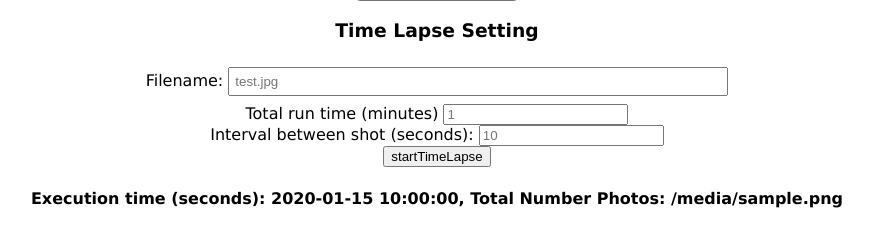
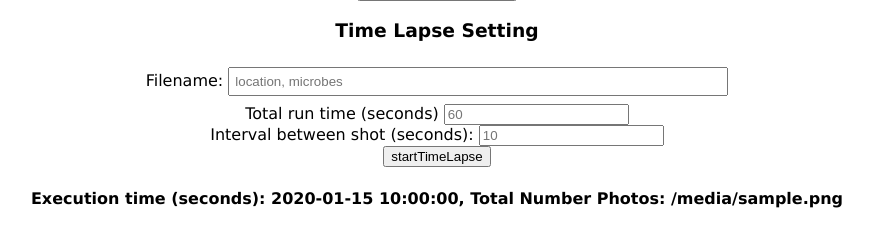
Before and after one commit to xialing95/Soil_monitoring_azure, a Flask app: template templates/index.html in a window 1280 px wide. Shown: the part 865-1094 px from the top of the page, without its empty margins (203-1076 px from the left). Run offline with Flask 2, Linux system fonts and the light colour scheme; the template is opened without the code that fills it: most values are stand-ins (such as "Sample title", 1, 10 or a date in 2020).

Commit message:
update time

```diff
--- a/camera_utils.py
+++ b/camera_utils.py
@@ -5,9 +5,8 @@ import file_utils
 import threading
 import numpy as np
 
-from picamera2 import Picamera2, Preview
+from picamera2 import Picamera2
 from picamera2.encoders import H264Encoder, Quality
-from picamera2.outputs.fileoutput import FileOutput
 
 # set file directory
 APP_ROOT = os.path.dirname(os.path.abspath(__file__))   # refers to application_top
@@ -57,7 +56,7 @@ def capture_timelapse(interval, duration, NAME):
         # Save raw image data
         raw_buffer = request.make_buffer("raw")
         raw_data = np.frombuffer(raw_buffer, dtype=np.uint16)
-        np.save(imageName, raw_data)
+        np.save(path, raw_data)
 
         request.release()  # Release the request
         time.sleep(interval)  # Wait for the specified interval
--- a/templates/index.html
+++ b/templates/index.html
@@ -50,8 +50,8 @@
       <form method="POST" action ="/start">
       <h3> Time Lapse Setting </h3>
       <div class = "form-input">
-        Filename: <input type="text" name="filename" placeholder="test.jpg"><br>
-        Total run time (minutes) <input type="integer" name="duration" placeholder="1"><br>
+        Filename: <input type="text" name="filename" placeholder="location, microbes"><br>
+        Total run time (seconds) <input type="integer" name="duration" placeholder="60"><br>
         Interval between shot (seconds): <input type="integer" name = "interval" placeholder = "10"><br>
         <input type="submit" value="startTimeLapse"></input>
         </form>
```
